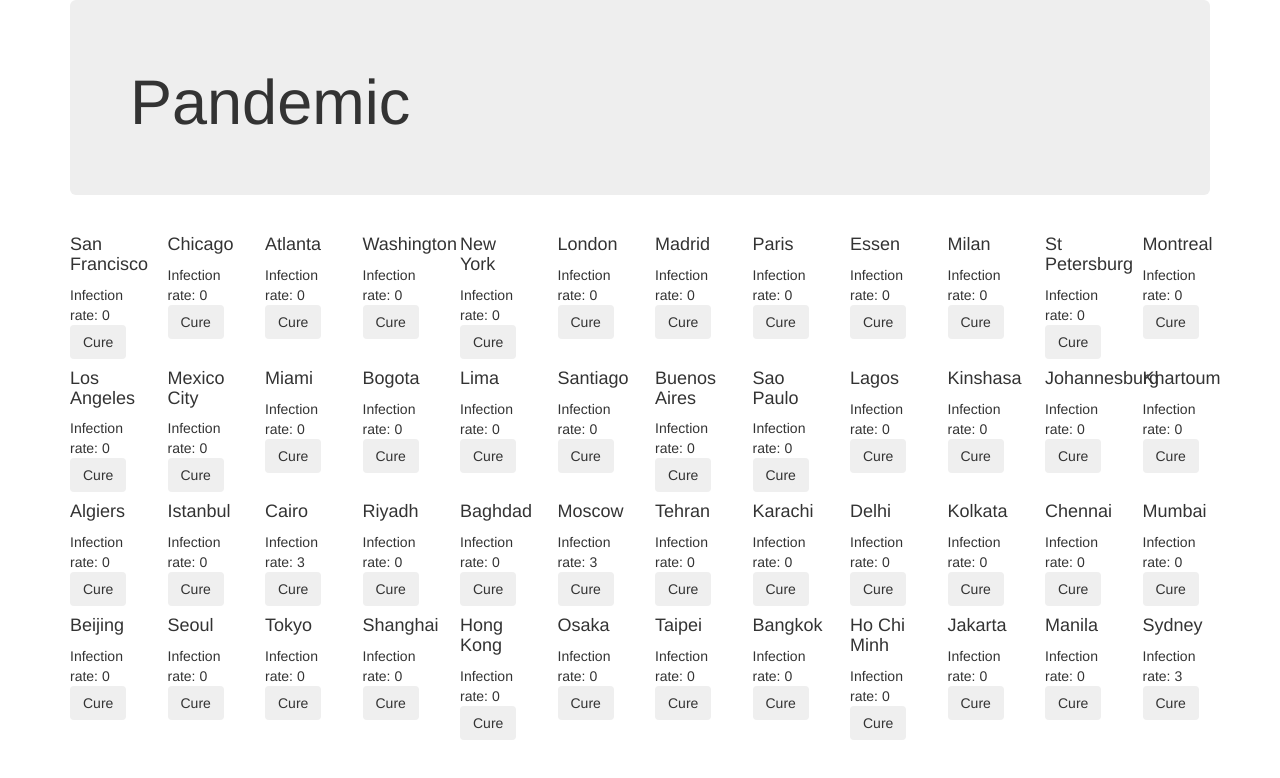
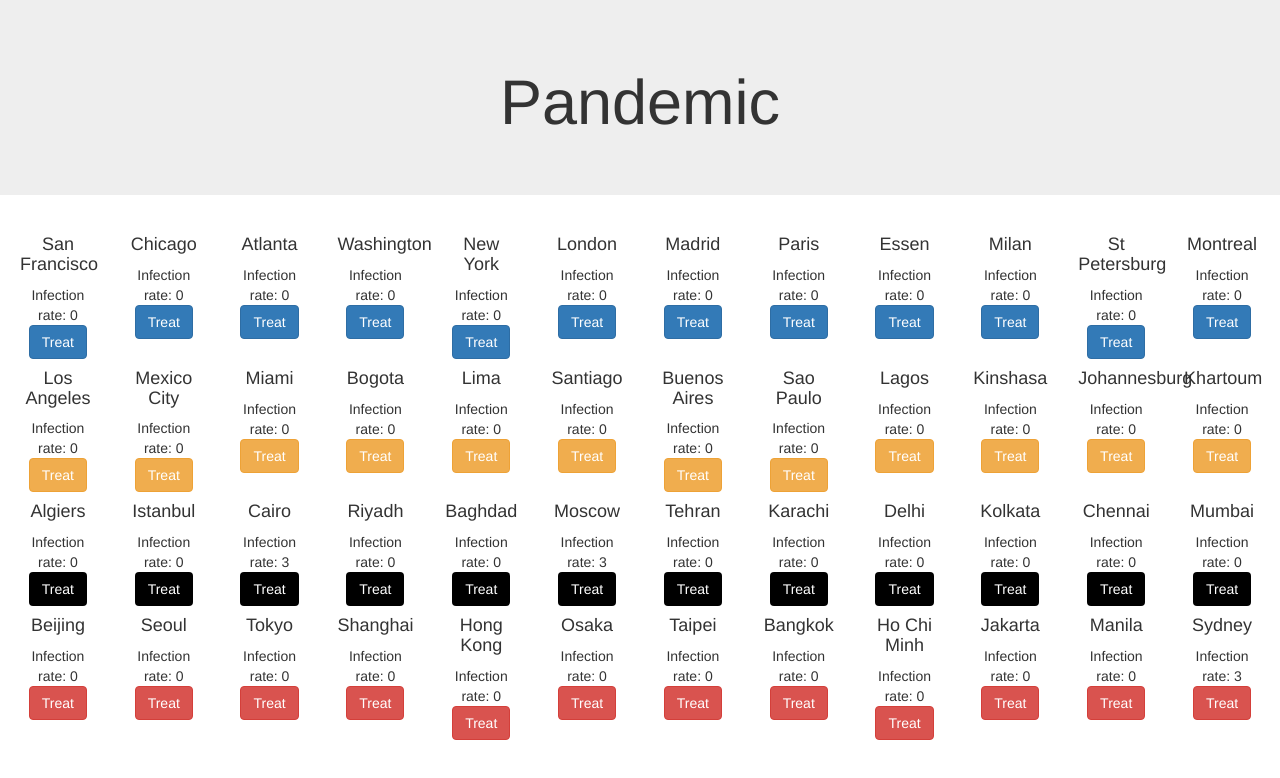
Before and after one commit to MegOlson/pandemic, a website with bundled scripts: page index.html in a window 1280 px wide. Both pictures are taken after a click on the button "Start Game". Built offline with nearby package versions, Linux system fonts and the light colour scheme.

Commit message:
change button color and update gulpfile

```diff
--- a/css/styles.css
+++ b/css/styles.css
@@ -4,4 +4,19 @@
 
 .stats {
   display: none;
+  margin: 20px;
+  text-align: center;
 }
+
+.jumbotron {
+  text-align: center;
+}
+
+.black {
+  background-color: black;
+  color: white;
+}
+
+.black:hover {
+  color: white;
+}
--- a/index.html
+++ b/index.html
@@ -2,13 +2,13 @@
 <html>
   <head>
     <link rel="stylesheet" href="build/css/vendor.css">
+    <!-- <link rel="stylesheet" href="../css/styles.css"> -->
     <script src="build/js/vendor.min.js"></script>
     <script type="text/javascript" src="build/js/app.js"></script>
     <meta charset="utf-8">
     <title>Pandemic</title>
   </head>
   <body>
-    <div class="container">
       <div class="jumbotron">
         <h1>Pandemic</h1>
       </div>
@@ -18,251 +18,250 @@
           <div class="col-md-1">
             <h4>San Francisco</h4>
             <span id="san-francisco"></span><br>
-            <button type="button" class="btn cure" name="button" id="1">Cure</button>
+            <button type="button" class="btn btn-primary cure" name="button" id="1">Treat</button>
           </div>
           <div class="col-md-1">
             <h4>Chicago</h4>
             <span id="chicago"></span><br>
-            <button type="button" class="btn cure" name="button" id="2">Cure</button>
+            <button type="button" class="btn btn-primary cure" name="button" id="2">Treat</button>
           </div>
           <div class="col-md-1">
             <h4>Atlanta</h4>
             <span id="atlanta"></span><br>
-            <button type="button" class="btn cure" name="button" id="3">Cure</button>
+            <button type="button" class="btn cure btn-primary" name="button" id="3">Treat</button>
           </div>
           <div class="col-md-1">
             <h4>Washington</h4>
             <span id="washington"></span><br>
-            <button type="button" class="btn cure" name="button" id="4">Cure</button>
+            <button type="button" class="btn cure btn-primary " name="button" id="4">Treat</button>
           </div>
           <div class="col-md-1">
             <h4>New York</h4>
             <span id="new-york"></span><br>
-            <button type="button" class="btn cure" name="button" id="5">Cure</button>
+            <button type="button" class="btn cure btn-primary " name="button" id="5">Treat</button>
           </div>
           <div class="col-md-1">
             <h4>London</h4>
             <span id="london"></span><br>
-            <button type="button" class="btn cure" name="button" id="6">Cure</button>
+            <button type="button" class="btn cure btn-primary " name="button" id="6">Treat</button>
           </div>
           <div class="col-md-1">
             <h4>Madrid</h4>
             <span id="madrid"></span><br>
-            <button type="button" class="btn cure" name="button" id="7">Cure</button>
+            <button type="button" class="btn cure btn-primary" name="button" id="7">Treat</button>
           </div>
           <div class="col-md-1">
             <h4>Paris</h4>
             <span id="paris"></span><br>
-            <button type="button" class="btn cure" name="button" id="8">Cure</button>
+            <button type="button" class="btn cure btn-primary" name="button" id="8">Treat</button>
           </div>
           <div class="col-md-1">
             <h4>Essen</h4>
             <span id="essen"></span><br>
-            <button type="button" class="btn cure" name="button" id="9">Cure</button>
+            <button type="button" class="btn cure btn-primary" name="button" id="9">Treat</button>
           </div>
           <div class="col-md-1">
             <h4>Milan</h4>
             <span id="milan"></span><br>
-            <button type="button" class="btn cure" name="button" id="10">Cure</button>
+            <button type="button" class="btn cure btn-primary" name="button" id="10">Treat</button>
           </div>
           <div class="col-md-1">
             <h4>St Petersburg</h4>
             <span id="st-petersburg"></span><br>
-            <button type="button" class="btn cure" name="button" id="11">Cure</button>
+            <button type="button" class="btn cure btn-primary" name="button" id="11">Treat</button>
           </div>
           <div class="col-md-1">
             <h4>Montreal</h4>
             <span id="montreal"></span><br>
-            <button type="button" class="btn cure" name="button" id="12">Cure</button>
+            <button type="button" class="btn cure btn-primary" name="button" id="12">Treat</button>
           </div>
         </div>
         <div class="row">
           <div class="col-md-1">
             <h4>Los Angeles</h4>
             <span id="los-angeles"></span><br>
-            <button type="button" class="btn cure" name="button" id="13">Cure</button>
+            <button type="button" class="btn cure btn-warning" name="button" id="13">Treat</button>
           </div>
           <div class="col-md-1">
             <h4>Mexico City</h4>
             <span id="mexico-city"></span><br>
-            <button type="button" class="btn cure" name="button" id="14">Cure</button>
+            <button type="button" class="btn cure btn-warning" name="button" id="14">Treat</button>
           </div>
           <div class="col-md-1">
             <h4>Miami</h4>
             <span id="miami"></span><br>
-            <button type="button" class="btn cure" name="button" id="15">Cure</button>
+            <button type="button" class="btn cure btn-warning" name="button" id="15">Treat</button>
           </div>
           <div class="col-md-1">
             <h4>Bogota</h4>
             <span id="bogota"></span><br>
-            <button type="button" class="btn cure" name="button" id="16">Cure</button>
+            <button type="button" class="btn cure btn-warning" name="button" id="16">Treat</button>
           </div>
           <div class="col-md-1">
             <h4>Lima</h4>
             <span id="lima"></span><br>
-            <button type="button" class="btn cure" name="button" id="17">Cure</button>
+            <button type="button" class="btn cure btn-warning" name="button" id="17">Treat</button>
           </div>
           <div class="col-md-1">
             <h4>Santiago</h4>
             <span id="santiago"></span><br>
-            <button type="button" class="btn cure" name="button" id="18">Cure</button>
+            <button type="button" class="btn cure btn-warning" name="button" id="18">Treat</button>
           </div>
           <div class="col-md-1">
             <h4>Buenos Aires</h4>
             <span id="buenos-aires"></span><br>
-            <button type="button" class="btn cure" name="button" id="19">Cure</button>
+            <button type="button" class="btn cure btn-warning" name="button" id="19">Treat</button>
           </div>
           <div class="col-md-1">
             <h4>Sao Paulo</h4>
             <span id="sao-paulo"></span><br>
-            <button type="button" class="btn cure" name="button" id="20">Cure</button>
+            <button type="button" class="btn cure btn-warning" name="button" id="20">Treat</button>
           </div>
           <div class="col-md-1">
             <h4>Lagos</h4>
             <span id="lagos"></span><br>
-            <button type="button" class="btn cure" name="button" id="21">Cure</button>
+            <button type="button" class="btn cure btn-warning" name="button" id="21">Treat</button>
           </div>
           <div class="col-md-1">
             <h4>Kinshasa</h4>
             <span id="kinshasa"></span><br>
-            <button type="button" class="btn cure" name="button" id="22">Cure</button>
+            <button type="button" class="btn cure btn-warning" name="button" id="22">Treat</button>
           </div>
           <div class="col-md-1">
             <h4>Johannesburg</h4>
             <span id="johannesburg"></span><br>
-            <button type="button" class="btn cure" name="button" id="23">Cure</button>
+            <button type="button" class="btn cure btn-warning" name="button" id="23">Treat</button>
           </div>
           <div class="col-md-1">
             <h4>Khartoum</h4>
             <span id="khartoum"></span><br>
-            <button type="button" class="btn cure" name="button" id="24">Cure</button>
+            <button type="button" class="btn cure btn-warning" name="button" id="24">Treat</button>
           </div>
         </div>
         <div class="row">
           <div class="col-md-1">
             <h4>Algiers</h4>
             <span id="algiers"></span><br>
-            <button type="button" class="btn cure" name="button" id="25">Cure</button>
+            <button type="button" class="btn cure black" name="button" id="25">Treat</button>
           </div>
           <div class="col-md-1">
             <h4>Istanbul</h4>
             <span id="istanbul"></span><br>
-            <button type="button" class="btn cure" name="button" id="26">Cure</button>
+            <button type="button" class="btn cure black" name="button" id="26">Treat</button>
           </div>
           <div class="col-md-1">
             <h4>Cairo</h4>
             <span id="cairo"></span><br>
-            <button type="button" class="btn cure" name="button" id="27">Cure</button>
+            <button type="button" class="btn cure black" name="button" id="27">Treat</button>
           </div>
           <div class="col-md-1">
             <h4>Riyadh</h4>
             <span id="riyadh"></span><br>
-            <button type="button" class="btn cure" name="button" id="28">Cure</button>
+            <button type="button" class="btn cure black" name="button" id="28">Treat</button>
           </div>
           <div class="col-md-1">
             <h4>Baghdad</h4>
             <span id="baghdad"></span><br>
-            <button type="button" class="btn cure" name="button" id="29">Cure</button>
+            <button type="button" class="btn cure black" name="button" id="29">Treat</button>
           </div>
           <div class="col-md-1">
             <h4>Moscow</h4>
             <span id="moscow"></span><br>
-            <button type="button" class="btn cure" name="button" id="30">Cure</button>
+            <button type="button" class="btn cure black" name="button" id="30">Treat</button>
           </div>
           <div class="col-md-1">
             <h4>Tehran</h4>
             <span id="tehran"></span><br>
-            <button type="button" class="btn cure" name="button" id="31">Cure</button>
+            <button type="button" class="btn cure black" name="button" id="31">Treat</button>
           </div>
           <div class="col-md-1">
             <h4>Karachi</h4>
             <span id="karachi"></span><br>
-            <button type="button" class="btn cure" name="button" id="32">Cure</button>
+            <button type="button" class="btn cure black" name="button" id="32">Treat</button>
           </div>
           <div class="col-md-1">
             <h4>Delhi</h4>
             <span id="delhi"></span><br>
-            <button type="button" class="btn cure" name="button" id="33">Cure</button>
+            <button type="button" class="btn cure black" name="button" id="33">Treat</button>
           </div>
           <div class="col-md-1">
             <h4>Kolkata</h4>
             <span id="kolkata"></span><br>
-            <button type="button" class="btn cure" name="button" id="34">Cure</button>
+            <button type="button" class="btn cure black" name="button" id="34">Treat</button>
           </div>
           <div class="col-md-1">
             <h4>Chennai</h4>
             <span id="chennai"></span><br>
-            <button type="button" class="btn cure" name="button" id="35">Cure</button>
+            <button type="button" class="btn cure black" name="button" id="35">Treat</button>
           </div>
           <div class="col-md-1">
             <h4>Mumbai</h4>
             <span id="mumbai"></span><br>
-            <button type="button" class="btn cure" name="button" id="36">Cure</button>
+            <button type="button" class="btn cure black" name="button" id="36">Treat</button>
           </div>
         </div>
         <div class="row">
           <div class="col-md-1">
             <h4>Beijing</h4>
             <span id="beijing"></span><br>
-            <button type="button" class="btn cure" name="button" id="37">Cure</button>
+            <button type="button" class="btn cure btn-danger" name="button" id="37">Treat</button>
           </div>
           <div class="col-md-1">
             <h4>Seoul</h4>
             <span id="seoul"></span><br>
-            <button type="button" class="btn cure" name="button" id="38">Cure</button>
+            <button type="button" class="btn cure btn-danger" name="button" id="38">Treat</button>
           </div>
           <div class="col-md-1">
             <h4>Tokyo</h4>
             <span id="tokyo"></span><br>
-            <button type="button" class="btn cure" name="button" id="39">Cure</button>
+            <button type="button" class="btn cure btn-danger" name="button" id="39">Treat</button>
           </div>
           <div class="col-md-1">
             <h4>Shanghai</h4>
             <span id="shanghai"></span><br>
-            <button type="button" class="btn cure" name="button" id="40">Cure</button>
+            <button type="button" class="btn cure btn-danger" name="button" id="40">Treat</button>
           </div>
           <div class="col-md-1">
             <h4>Hong Kong</h4>
             <span id="hong-kong"></span><br>
-            <button type="button" class="btn cure" name="button" id="41">Cure</button>
+            <button type="button" class="btn cure btn-danger" name="button" id="41">Treat</button>
           </div>
           <div class="col-md-1">
             <h4>Osaka</h4>
             <span id="osaka"></span><br>
-            <button type="button" class="btn cure" name="button" id="42">Cure</button>
+            <button type="button" class="btn cure btn-danger" name="button" id="42">Treat</button>
           </div>
           <div class="col-md-1">
             <h4>Taipei</h4>
             <span id="taipei"></span><br>
-            <button type="button" class="btn cure" name="button" id="43">Cure</button>
+            <button type="button" class="btn cure btn-danger" name="button" id="43">Treat</button>
           </div>
           <div class="col-md-1">
             <h4>Bangkok</h4>
             <span id="bangkok"></span><br>
-            <button type="button" class="btn cure" name="button" id="44">Cure</button>
+            <button type="button" class="btn cure btn-danger" name="button" id="44">Treat</button>
           </div>
           <div class="col-md-1">
             <h4>Ho Chi Minh</h4>
             <span id="ho-chi-minh"></span><br>
-            <button type="button" class="btn cure" name="button" id="45">Cure</button>
+            <button type="button" class="btn cure btn-danger" name="button" id="45">Treat</button>
           </div>
           <div class="col-md-1">
             <h4>Jakarta</h4>
             <span id="jakarta"></span><br>
-            <button type="button" class="btn cure" name="button" id="46">Cure</button>
+            <button type="button" class="btn cure btn-danger" name="button" id="46">Treat</button>
           </div>
           <div class="col-md-1">
             <h4>Manila</h4>
             <span id="manila"></span><br>
-            <button type="button" class="btn cure" name="button" id="47">Cure</button>
+            <button type="button" class="btn cure btn-danger" name="button" id="47">Treat</button>
           </div>
           <div class="col-md-1">
             <h4>Sydney</h4>
             <span id="sydney"></span><br>
-            <button type="button" class="btn cure" name="button" id="48">Cure</button>
+            <button type="button" class="btn cure btn-danger" name="button" id="48">Treat</button>
           </div>
         </div>
       </div>
-    </div>
   </body>
 </html>
```
Also changed, not shown: gulpfile.js (+7 -7 lines), build/css/vendor.css.
